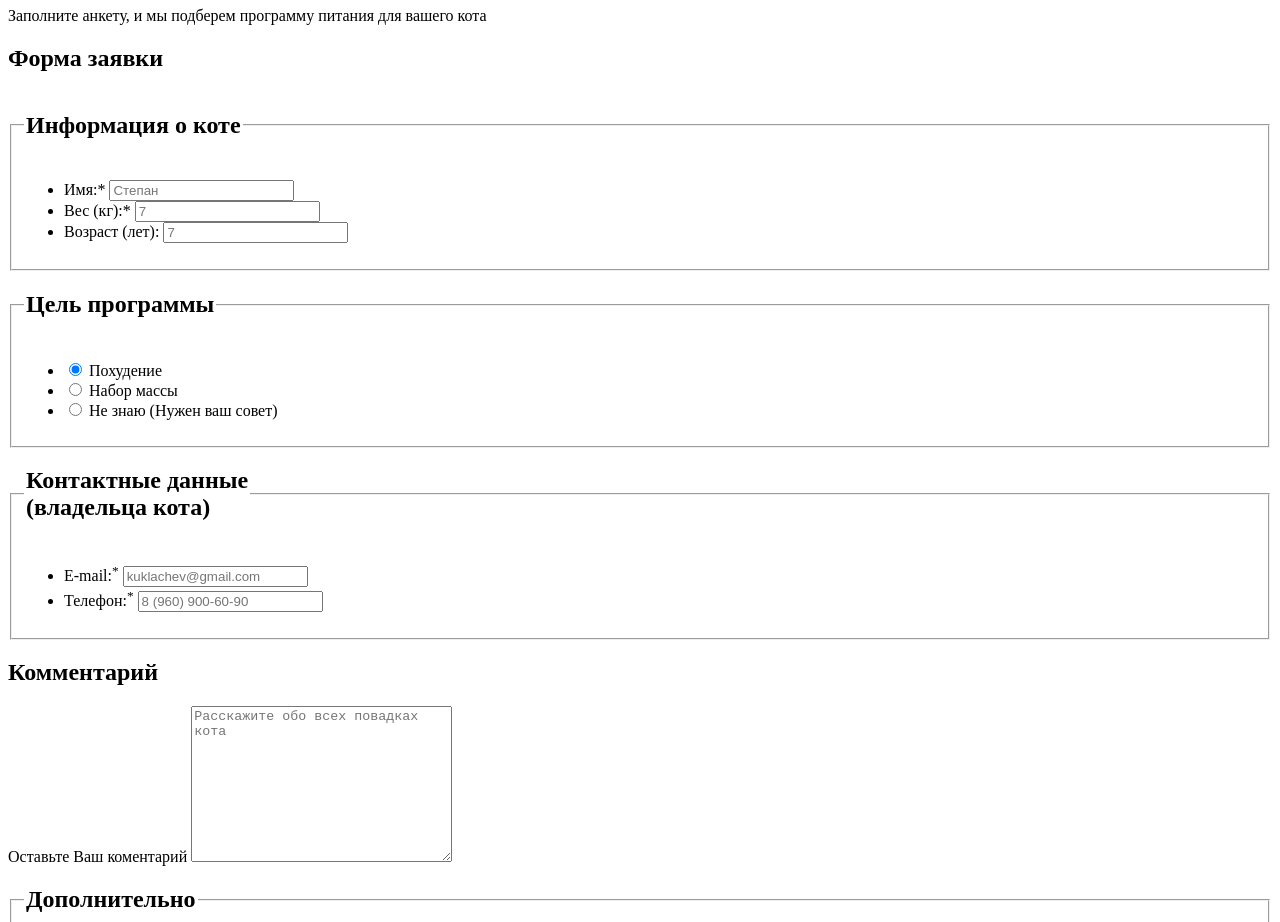
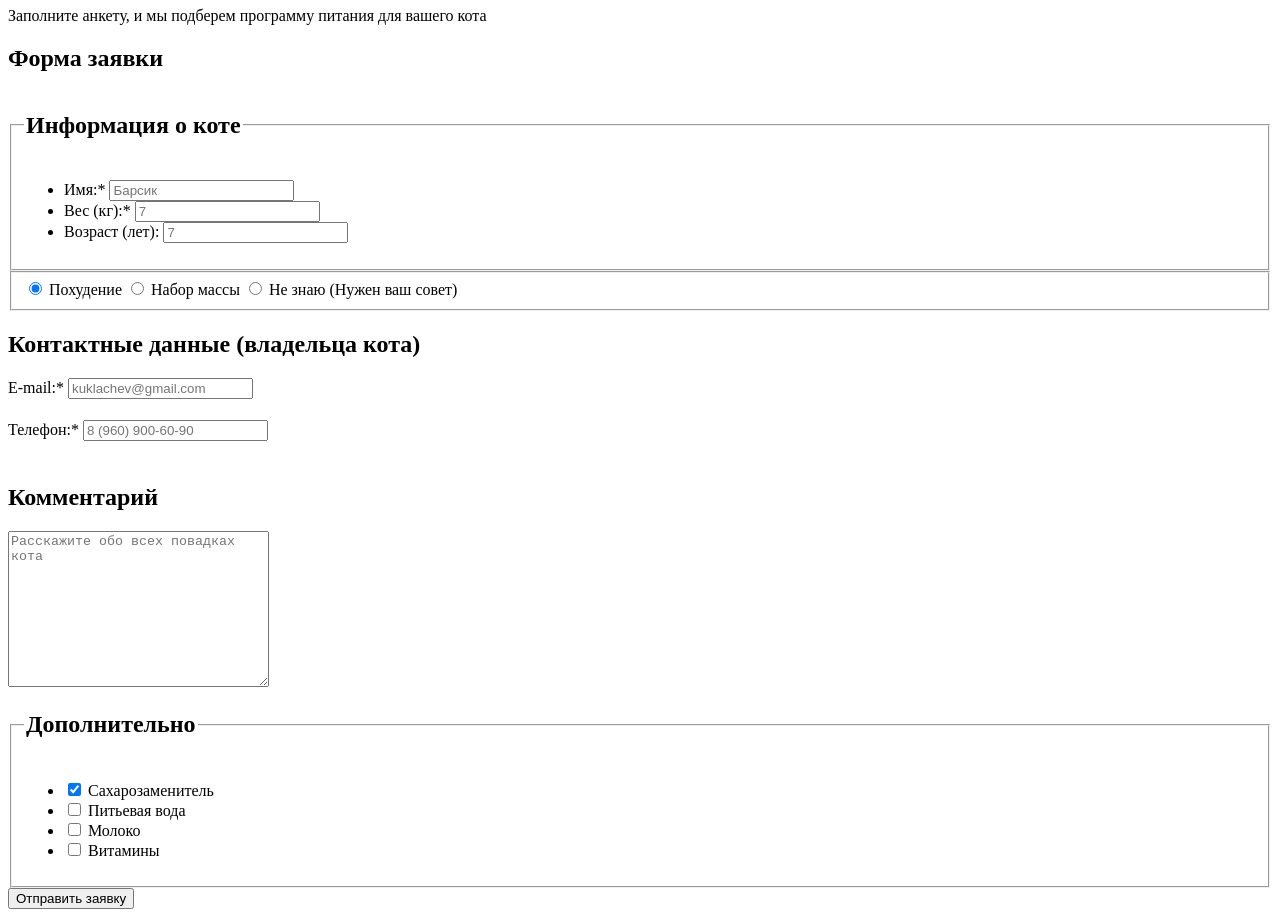
Before and after one commit to htmlacademy-adaptive/2415207-cat-energy-1, a plain HTML site: page 3/form.html in a window 1280 px wide. Shown: the part 235-1157 px from the top of the page. Drawn offline with Linux system fonts and the light colour scheme.

Commit message:
:heavy_check_mark: Сборка #3

```diff
--- a/3/form.html
+++ b/3/form.html
@@ -1,10 +1,12 @@
 <!DOCTYPE html>
 <html class="page" lang="ru">
+
 <head>
   <meta charset="utf-8">
   <title>Cat Energy: Подбор программы</title>
   <base href="https://htmlacademy-adaptive.github.io/2415207-cat-energy-1/3/">
 </head>
+
 <body class="page__body">
   <header class="main-header">
     <a class="main-header__logo">
@@ -16,18 +18,16 @@
       </button>
       <div class="main-nav__wrapper">
         <ul class="main-nav__list site-list">
-        <li class="site-list__item site-list__item--active">
-          <a>
-            Главная
-          </a>
+          <li class="site-list__item">
+            <a class="site-list__link" href="index.html">Главная</a>
           </li>
           <li class="site-list__item">
-          <a href="photo.html">
+            <a href="catalog.html">
               Каталог продукции
             </a>
           </li>
-        <li class="site-list__item">
-          <a href="form.html">
+          <li class="site-list__item site-list__item--active">
+            <a>
               Подбор программы
             </a>
           </li>
@@ -50,80 +50,85 @@
             </legend>
             <ul class="fieldset__list fieldset__list--about container">
               <li class="fieldset__item">
-                <label class="field"><span class="field__text">Имя:* </span><input class="field__input" name="cat-name" type="text" placeholder="Степан" required></label>
+                <label class="field"><span class="field__text">Имя:* </span><input class="field__input" name="cat-name"
+                    type="text" placeholder="Барсик" required></label>
               </li>
               <li class="fieldset__item">
-                <label class="field"><span class="field__text">Вес (кг):* </span><input class="field__input" name="cat-weight" type="number" min="1" step="0.5" placeholder="7" required></label>
+                <label class="field"><span class="field__text">Вес (кг):* </span><input class="field__input"
+                    name="cat-weight" type="number" min="1" step="0.5" placeholder="7" required></label>
               </li>
               <li class="fieldset__item">
-                <label class="field"><span class="field__text">Возраст (лет): </span><input class="field__input" name="cat-age" type="number" min="1" placeholder="7"></label>
+                <label class="field"><span class="field__text">Возраст (лет): </span><input class="field__input"
+                    name="cat-age" type="number" min="1" placeholder="7"></label>
               </li>
             </ul>
           </fieldset>
-          <fieldset class="form__fieldset form__fieldset--target fieldset">
-            <legend class="visually-hidden">
-              <h2 class="page__subtitle container">Цель программы</h2>
-            </legend>
-            <ul class="fieldset__list  fieldset__list--target container">
-              <li class="fieldset__item">
-                <label class="select select--radio"><input class="select__input" type="radio" name="target" value="slim" checked><span class="select__text"> Похудение</span></label>
-              </li>
-              <li class="fieldset__item">
-                <label class="select select--radio"><input class="select__input" type="radio" name="target" value="fatten"><span class="select__text"> Набор массы</span></label>
-              </li>
-              <li class="fieldset__item">
-                <label class="select select--radio"><input class="select__input" type="radio" name="target" value="offer"><span class="select__text"> Не знаю (Нужен ваш совет)</span></label>
-              </li>
-            </ul>
+          <fieldset class="form__program">
+            <input class="visually-hidden form__radio" id="weight-loss" type="radio" name="cat-program"
+              value="weight-loss" checked>
+            <label class="form__label form__label--radio" for="weight-loss">Похудение</label>
+            <input class="visually-hidden form__radio" id="weight-gain" type="radio" name="cat-program"
+              value="weight-gain">
+            <label class="form__label form__label--radio" for="weight-gain">Набор массы</label>
+            <input class="visually-hidden form__radio" id="advice" type="radio" name="cat-program" value="advice">
+            <label class="form__label form__label--radio" for="advice">Не знаю (Нужен ваш совет)</label>
           </fieldset>
-        </div>
-        <fieldset class="form__fieldset form__fieldset--contacts fieldset">
-          <legend class="fieldset__wrapper fieldset__wrapper--contacts page__divider">
-            <h2 class="page__subtitle container"><span class="page__divider-item">Контактные данные <br> (владельца кота)</span></h2>
-          </legend>
-          <ul class="fieldset__list fieldset__list--contacts container">
-            <li class="fieldset__item">
-              <label for="owner-contacts__email">E-mail:<sup>*</sup></label>
-									<input type="email" name="owner-email" placeholder="kuklachev@gmail.com" id="owner-contacts__email" required>
-								</li>
-								<li class="owner-contacts__item owner-contacts__item--phone">
-									<label for="owner-contacts__phone">Телефон:<sup>*</sup></label>
-									<input type="tel" name="owner-phone" placeholder="8 (960) 900-60-90" id="owner-contacts__phone" required>
-								</li>
-          </ul>
-        </fieldset>
-        <div class="form__fieldset form__fieldset--comments fieldset">
-          <div class="fieldset__wrapper fieldset__wrapper--comments page__divider">
-            <h2 class="page__subtitle container"><span class="page__divider-item">Комментарий</span></h2>
-          </div>
-          <div class="fieldset__list container">
-            <label class="field" for="comments"><span class="visually-hidden">Оставьте Ваш коментарий</span>
-              <textarea class="field__input field__input--comments" name="comments" id="comments" cols="30" rows="10" placeholder="Расскажите обо всех повадках кота"></textarea>
-            </label>
+          <section class="form__wrapper">
+            <div class="form__container container">
+              <h2 class="form__title">Контактные&nbsp;данные (владельца&nbsp;кота)</h2>
+              <div class="form__owner-data">
+                <div class="form__inner">
+                  <label class="form__label form__label--email" for="owner-email">E&#8209;mail:*</label>
+                  <input class="form__input form__input--email" id="owner-email" type="email" name="owner-email" placeholder="kuklachev@gmail.com" required>
+                  <div class="form__icon">
+                    <svg class="form__svg form__svg--email" width="17" height="17">
+                      <use xlink:href="#sprite-icon-mail"></use>
+                    </svg>
                   </div>
                 </div>
+                <div class="form__inner form__inner-icon ">
+                  <label class="form__label form__label--phone" for="owner-phone">Телефон:*</label>
+                  <input class="form__input form__input--phone" id="owner-phone" type="tel" name="owner-phone" placeholder="8 (960) 900-60-90" required>
+                  <div class="form__icon">
+                    <svg class="form__svg form__svg--phone" width="20" height="20">
+                      <use xlink:href="#sprite-icon-phone"></use>
+                    </svg>
+              </div>
+            </div>
+          </section>
+          <section class="form__wrapper form__wrapper--comment">
+            <div class="form__container container">
+              <h2 class="form__title">Комментарий</h2>
+              <textarea class="form__input form__input--comment" name="comment" cols="30" rows="10" placeholder="Расскажите обо всех повадках кота"></textarea>
+            </div>
+          </section>
           <fieldset class="form__fieldset form__fieldset--more fieldset">
             <legend class="fieldset__wrapper fieldset__wrapper--more page__divider">
               <h2 class="page__subtitle container"><span class="page__divider-item">Дополнительно</span></h2>
             </legend>
             <ul class="fieldset__list fieldset__list--more container">
               <li class="fieldset__item">
-              <label class="select select--checkbox"><input class="select__input" type="checkbox" name="addition" value="sweetener" checked><span class="select__text"> Сахарозаменитель</span></label>
+                <label class="select select--checkbox"><input class="select__input" type="checkbox" name="addition"
+                    value="sweetener" checked><span class="select__text"> Сахарозаменитель</span></label>
               </li>
               <li class="fieldset__item">
-              <label class="select select--checkbox"><input class="select__input" type="checkbox" name="addition" value="water"><span class="select__text"> Питьевая вода</span></label>
+                <label class="select select--checkbox"><input class="select__input" type="checkbox" name="addition"
+                    value="water"><span class="select__text"> Питьевая вода</span></label>
               </li>
               <li class="fieldset__item">
-              <label class="select select--checkbox"><input class="select__input" type="checkbox" name="addition" value="milk"><span class="select__text"> Молоко</span></label>
+                <label class="select select--checkbox"><input class="select__input" type="checkbox" name="addition"
+                    value="milk"><span class="select__text"> Молоко</span></label>
               </li>
               <li class="fieldset__item">
-              <label class="select select--checkbox"><input class="select__input" type="checkbox" name="addition" value="vitamin"><span class="select__text"> Витамины</span></label>
+                <label class="select select--checkbox"><input class="select__input" type="checkbox" name="addition"
+                    value="vitamin"><span class="select__text"> Витамины</span></label>
               </li>
             </ul>
           </fieldset>
           <div class="form__button-wrapper container">
             <button class="form__button button" type="submit">Отправить заявку</button>
             <p class="form__notice">* – Обязательные поля</p>
+          </div>
         </div>
       </form>
     </section>
@@ -136,7 +141,9 @@
           <b class="contacts__slogan">Приглашаем <br>к сотрудничеству дилеров!</b>
           <p class="contacts__address">ул. Большая Конюшенная, д. 19/8 <span>Санкт-Петербург</span></p>
         </div>
-        <iframe class="contacts__map" src="https://www.google.com/maps/embed?pb=!1m14!1m8!1m3!1d1998.6037861610246!2d30.3208587!3d59.9387165!3m2!1i1024!2i768!4f13.1!3m3!1m2!1s0x4696310fca145cc1%3A0x42b32648d8238007!2z0JHQvtC70YzRiNCw0Y8g0JrQvtC90Y7RiNC10L3QvdCw0Y8g0YPQuy4sIDE5LzgsINCh0LDQvdC60YIt0J_QtdGC0LXRgNCx0YPRgNCzLCAxOTExODY!5e0!3m2!1sru!2sru!4v1557312282425!5m2!1sru!2sru" width="100" height="362" style="border:0" allowfullscreen></iframe>
+        <iframe class="contacts__map"
+          src="https://www.google.com/maps/embed?pb=!1m14!1m8!1m3!1d1998.6037861610246!2d30.3208587!3d59.9387165!3m2!1i1024!2i768!4f13.1!3m3!1m2!1s0x4696310fca145cc1%3A0x42b32648d8238007!2z0JHQvtC70YzRiNCw0Y8g0JrQvtC90Y7RiNC10L3QvdCw0Y8g0YPQuy4sIDE5LzgsINCh0LDQvdC60YIt0J_QtdGC0LXRgNCx0YPRgNCzLCAxOTExODY!5e0!3m2!1sru!2sru!4v1557312282425!5m2!1sru!2sru"
+          width="100" height="362" style="border:0" allowfullscreen></iframe>
       </div>
     </section>
     <div class="page-footer__wrapper">
@@ -170,4 +177,5 @@
   </footer>
   <script src="js/scripts.js"></script>
 </body>
+
 </html>
```
Also changed, not shown: 3/catalog.html (+20 -11 lines), 3/index.html (+1 -2 lines). Lines whose indentation alone changed are shown as unchanged.
